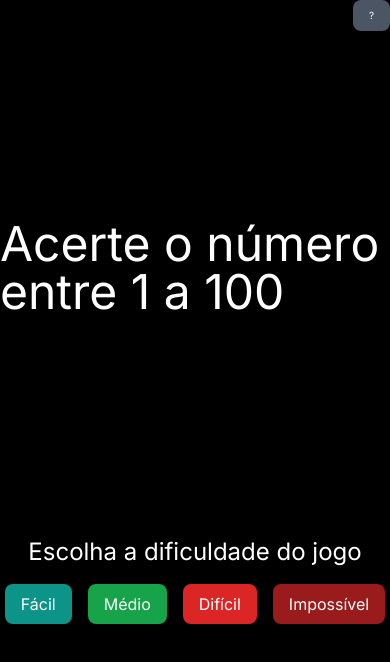
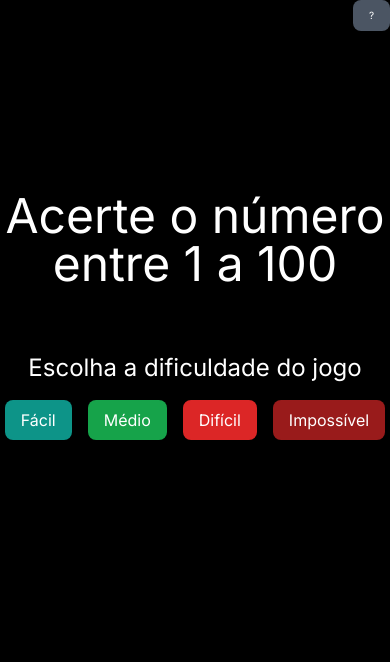
Before and after one commit to andrelsmelo/guess-number, a Next.js app: page / in a window 390 px wide. Shown: the top 662 px of the page. Built offline with nearby package versions, Linux system fonts and the light colour scheme.

Commit message:
feat: add estilizacao provisoria mobile

```diff
--- a/src/components/Game.tsx
+++ b/src/components/Game.tsx
@@ -70,8 +70,8 @@ const Game = () => {
     };
 
     return (
-        <div className="flex flex-col items-center justify-evenly min-h-screen bg-black text-white">
-            <h1 className="text-5xl">Acerte o número entre 1 a 100</h1>
+        <div className="flex flex-col items-center justify-start gap-16 pt-48 md:justify-evenly min-h-screen bg-black text-white">
+            {!gameLost && <h1 className="text-5xl text-center">Acerte o número entre 1 a 100</h1>}
             {!difficulty ? (
                 <DifficultySelection startGame={startGame} />
             ) : (
@@ -79,7 +79,7 @@ const Game = () => {
                     {winnerWinnerChickenDinner && (
                         <div className='flex flex-col justify-center items-center'>
                             <h2 className="text-3xl">{message} O número era {targetNumber}</h2>
-                            <div className='flex'>
+                            <div className='flex w-screen justify-center items-center'>
                                 <div className="tenor-gif-embed" data-postid="20285627" data-share-method="host" data-aspect-ratio="1.77778" data-width="600px"><a href="https://tenor.com/view/yba-winning-comp-sbr-winning-sbr-gif-20285627">Yba Winning Comp Sbr Sticker</a>from <a href="https://tenor.com/search/yba-stickers">Yba Stickers</a></div> <script type="text/javascript" async src="https://tenor.com/embed.js"></script>
                             </div>
 
--- a/src/components/Gameplay.tsx
+++ b/src/components/Gameplay.tsx
@@ -76,7 +76,7 @@ const Gameplay: FC<Props> = ({ attempts, chances, guess, message, gameLost, hand
                 </>
             ) : (
                 <>
-                    <div className='flex justify-around'>
+                    <div className='flex justify-around w-screen'>
                         <div className="tenor-gif-embed" data-postid="13030363029827742033" data-share-method="host" data-aspect-ratio="1" data-width="600px"><a href="https://tenor.com/view/despair-gif-13030363029827742033">Despair Sticker</a>from <a href="https://tenor.com/search/despair-stickers">Despair Stickers</a></div> <script type="text/javascript" async src="https://tenor.com/embed.js"></script>
                         <div className="tenor-gif-embed" data-postid="24691555" data-share-method="host" data-aspect-ratio="1" data-width="600px"><a href="https://tenor.com/view/xqc-despair-xqcdespair-voidge-troll-gif-24691555">Xqc Despair GIF</a>from <a href="https://tenor.com/search/xqc-gifs">Xqc GIFs</a></div> <script type="text/javascript" async src="https://tenor.com/embed.js"></script>
                     </div>
```
